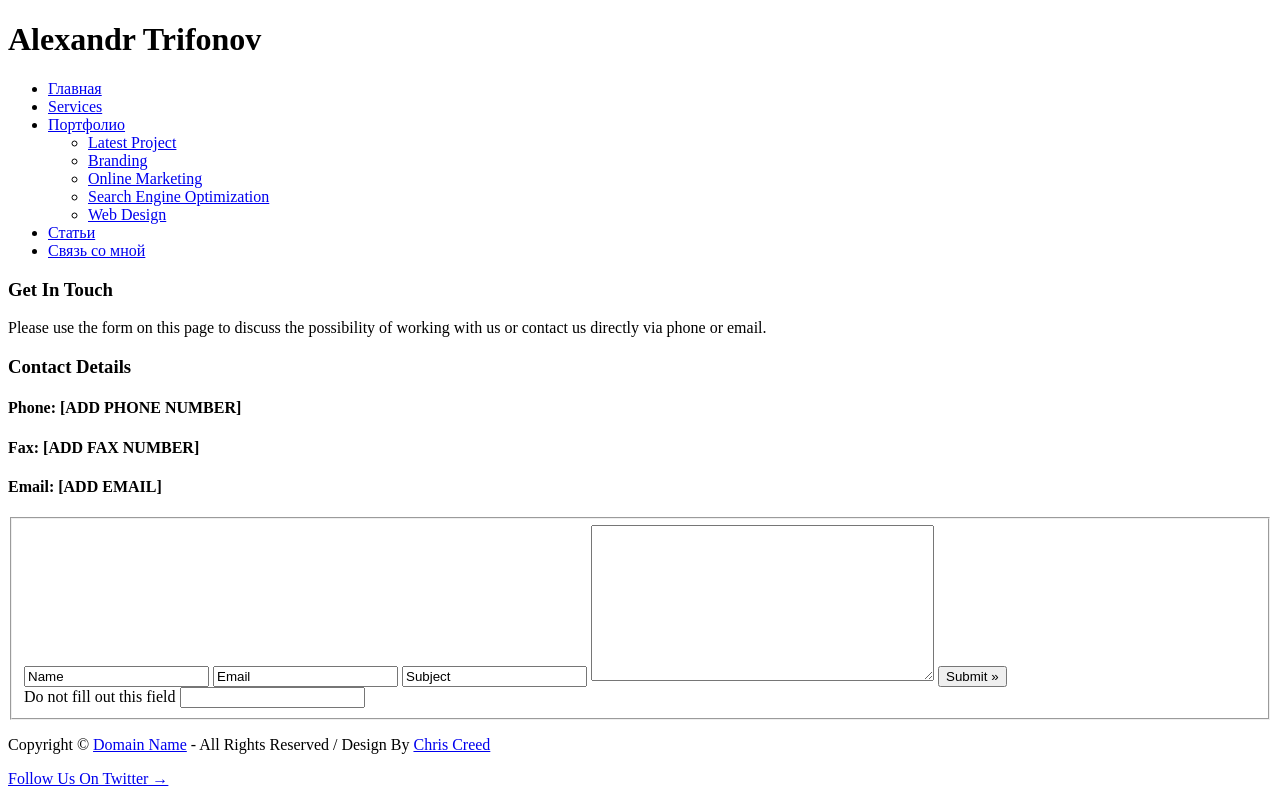
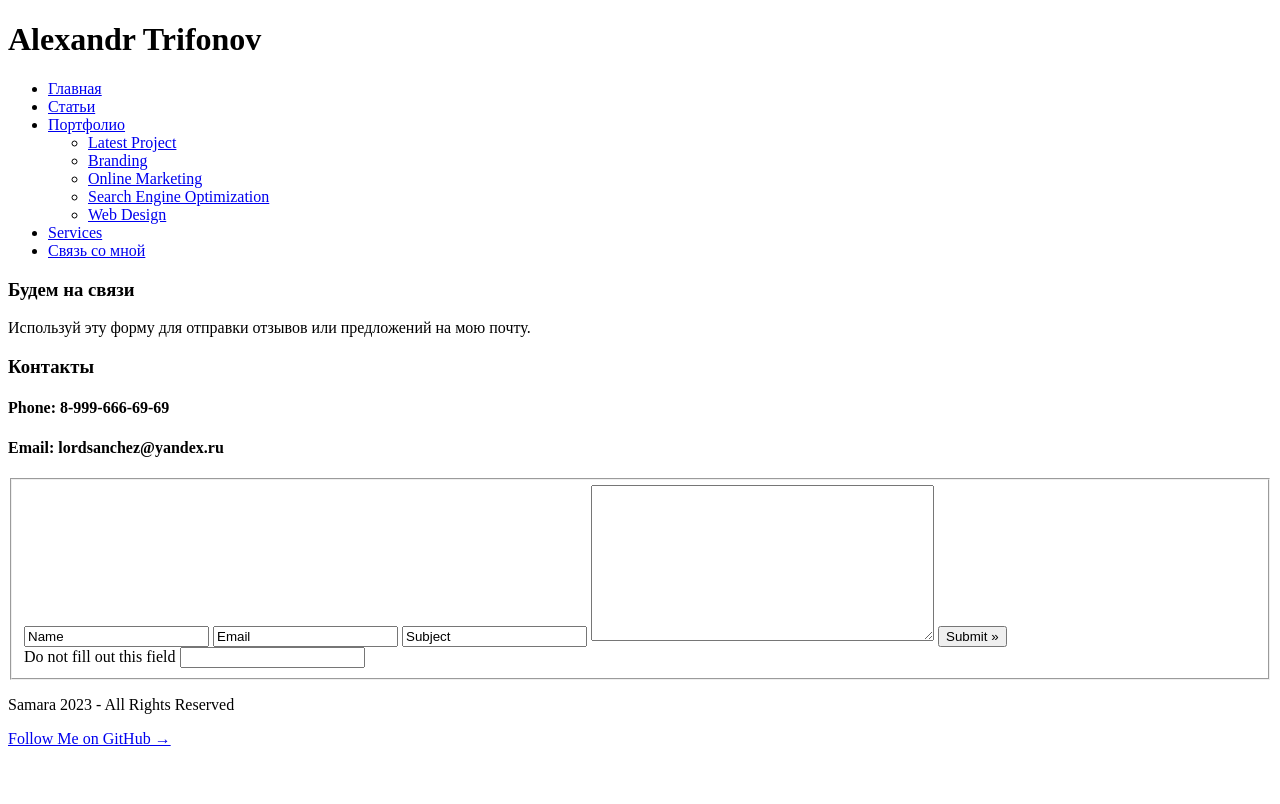
Before and after one commit to FFFSanchez/top_place, a Django app: page /contact/ in a window 1280 px wide. After the commit the page ends 746 px from the top, so only its background shows below. Run offline with Django 4.2, Linux system fonts and the light colour scheme; some libraries are stand-ins or nearby versions.

Commit message:
кнопки в черный, футер, работа над контактами

```diff
--- a/top_place/templates/base.html
+++ b/top_place/templates/base.html
@@ -14,16 +14,8 @@
         <!-- <link rel="icon" href="{% static 'images/fav/favicon.ico' %}" type="image"> -->
         <link rel="icon"
               type="image/png"
-              sizes="192x192"
-              href="{% static 'images/fav/android-icon-192x192.png' %}">
-        <link rel="icon"
-              type="image/png"
               sizes="32x32"
               href="{% static 'images/fav/favicon-32x32.png' %}">
-        <link rel="icon"
-              type="image/png"
-              sizes="96x96"
-              href="{% static 'images/fav/favicon-96x96.png' %}">
         <link rel="icon"
               type="image/png"
               sizes="16x16"
--- a/top_place/templates/blog/contact.html
+++ b/top_place/templates/blog/contact.html
@@ -6,19 +6,16 @@
 {% block content %}
   <div id="main">
     <div id="contact-details">
-      <h3 class="title">Get In Touch</h3>
+      <h3 class="title">Будем на связи</h3>
       <p>
-        Please use the form on this page to discuss the possibility of working with us or contact us directly via phone or email.
+        Используй эту форму для отправки отзывов или предложений на мою почту.
       </p>
-      <h3>Contact Details</h3>
+      <h3>Контакты</h3>
       <h4>
-        Phone: <span>[ADD PHONE NUMBER]</span>
+        Phone: <span>8-999-666-69-69</span>
       </h4>
       <h4>
-        Fax: <span>[ADD FAX NUMBER]</span>
-      </h4>
-      <h4>
-        Email: <span>[ADD EMAIL]</span>
+        Email: <span>lordsanchez@yandex.ru</span>
       </h4>
     </div>
     <!--end contact-details-->
--- a/top_place/templates/includes/footer.html
+++ b/top_place/templates/includes/footer.html
@@ -1,9 +1,10 @@
 <div id="footer">
     <p class="copyright">
-        Copyright &copy; <a href="#">Domain Name</a> - All Rights Reserved / Design By <a target="_blank" href="http://www.chris-creed.com/">Chris Creed</a>
+        Samara 2023 - All Rights Reserved
+       <!--Copyright &copy; <a href="#">Domain Name</a> - All Rights Reserved / Design By <a target="_blank" href="http://www.chris-creed.com/">Chris Creed</a> -->
     </p>
     <p class="twitter">
-        <a href="#">Follow Us On Twitter &rarr;</a>
+        <a href="https://github.com/FFFSanchez">Follow Me on GitHub &rarr;</a>
     </p>
 </div>
 <!--end footer-->
--- a/top_place/templates/includes/header.html
+++ b/top_place/templates/includes/header.html
@@ -8,8 +8,8 @@
             <li class="{% if view_name  == 'blog:index' %}current_page_item{% endif %}">
                 <a href="{% url 'blog:index' %}">Главная</a>
             </li>
-            <li class="{% if view_name  == 'blog:services' %}current_page_item{% endif %}">
-                <a href="{% url 'blog:services' %}">Services</a>
+            <li class="{% if view_name  == 'blog:articles' %}current_page_item{% endif %}">
+                <a href="{% url 'blog:articles' %}">Статьи</a>
             </li>
             <li class="{% if view_name  == 'blog:portfolio' %}current_page_item{% endif %}">
                 <a href="{% url 'blog:portfolio' %}">Портфолио</a>
@@ -31,8 +31,8 @@
                     </li>
                 </ul>
             </li>
-            <li class="{% if view_name  == 'blog:articles' %}current_page_item{% endif %}">
-                <a href="{% url 'blog:articles' %}">Статьи</a>
+            <li class="{% if view_name  == 'blog:services' %}current_page_item{% endif %}">
+                <a href="{% url 'blog:services' %}">Services</a>
             </li>
             <li class="{% if view_name  == 'blog:contact' %}current_page_item{% endif %}">
                 <a href="{% url 'blog:contact' %}">Связь со мной</a>
```
